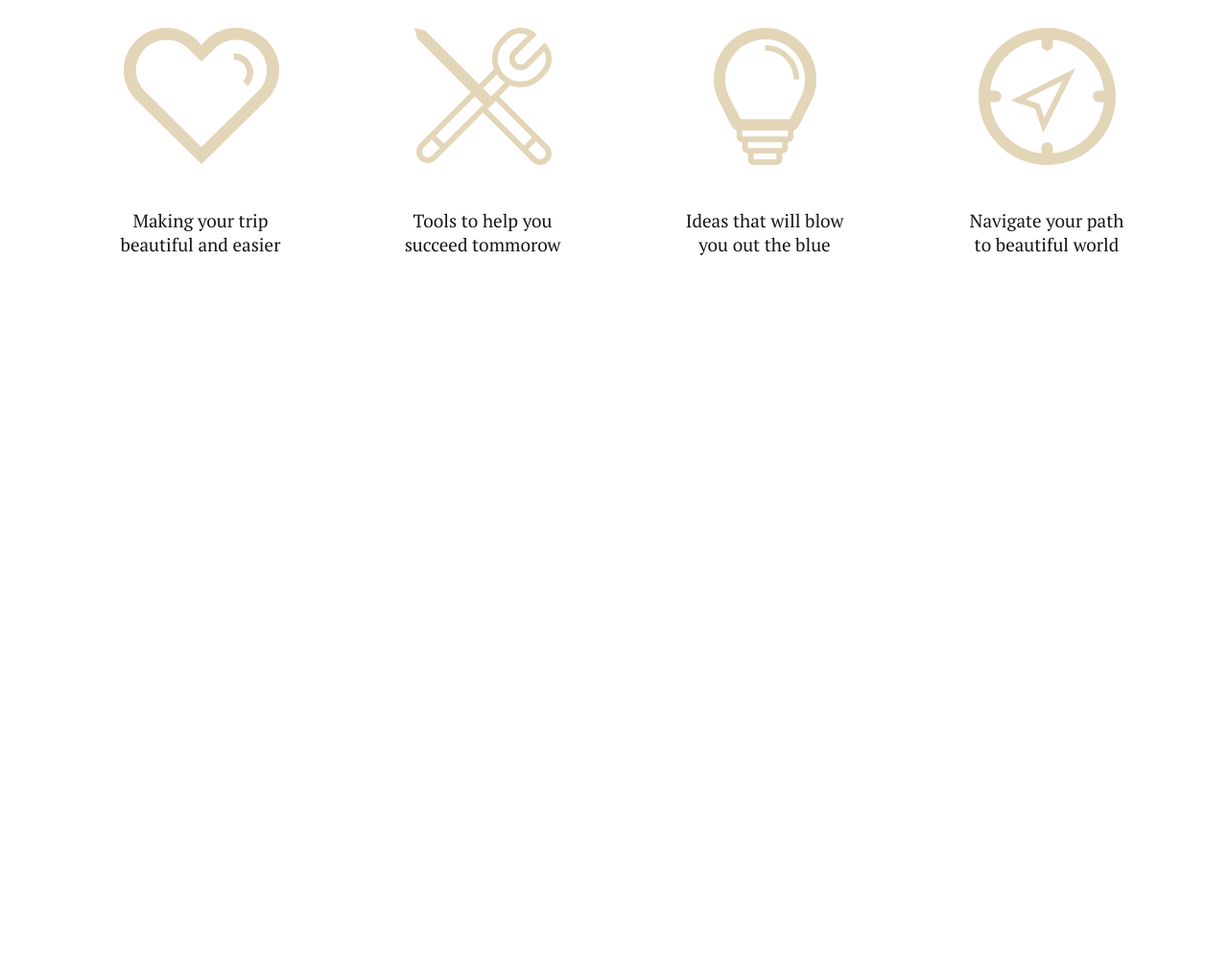
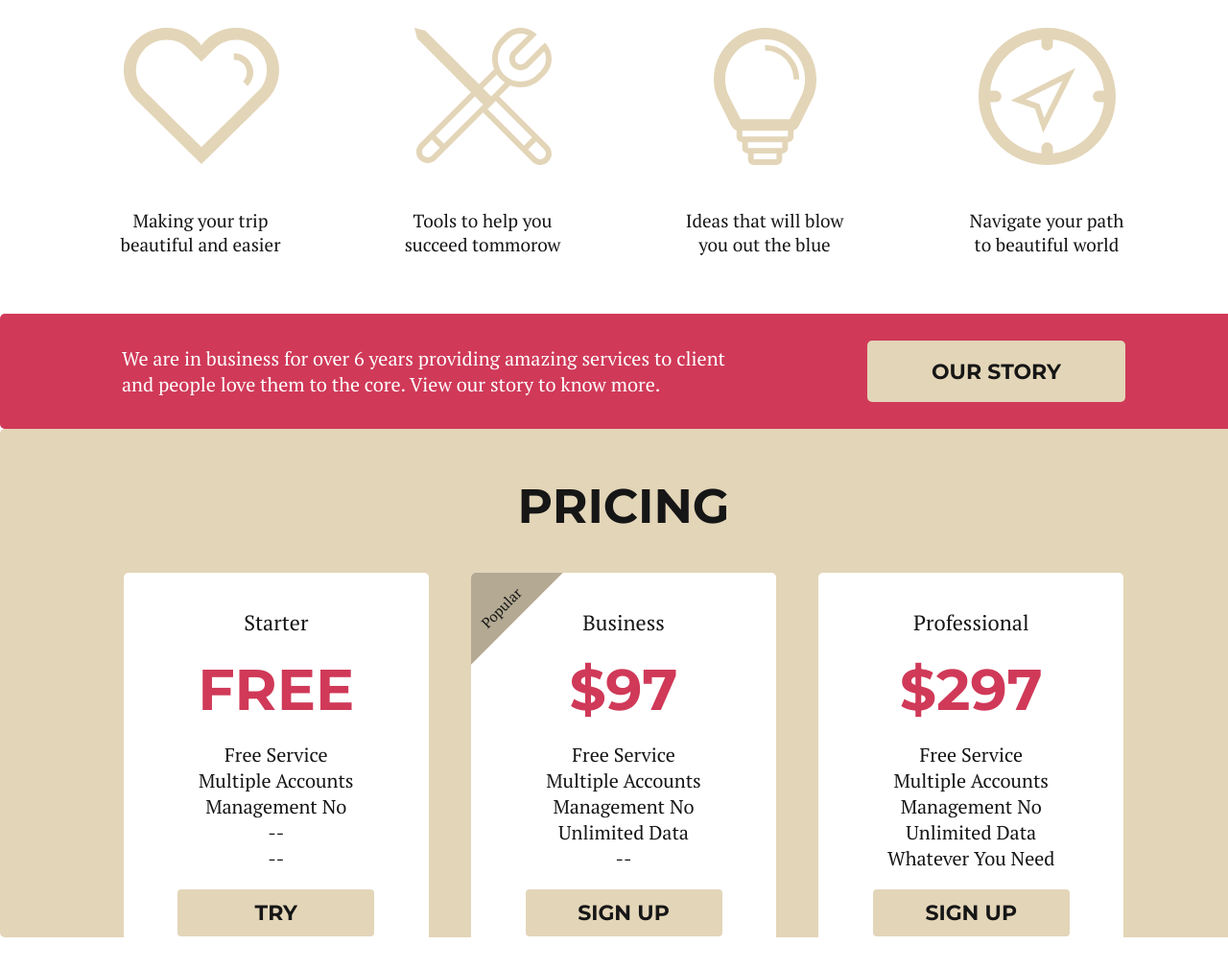
Before and after one commit to PavelNovik/template_4, a website built with Parcel: page src/index.html in a window 1280 px wide. Shown: the part 868-1878 px from the top of the page at 96% size. Before the commit the page ends 1168 px from the top, so only its background shows below. Built offline with nearby package versions, Linux system fonts and the light colour scheme.

Commit message:
add story & pricing stage

```diff
--- a/src/assets/styles/components/_price.scss
+++ b/src/assets/styles/components/_price.scss
@@ -1,7 +1,8 @@
 .price {
+  background-color: $main__text_white;
   width: 31.8rem;
   height: 38.9rem;
-  border: 1px solid black;
+  // border: 1px solid black;
   border-radius: 5px;
   position: relative;
   overflow: hidden;
@@ -13,6 +14,7 @@
   &__name {
     @include article__text(2.2rem, $title__text_black);
     margin-top: 3.7rem;
+    text-transform: capitalize;
   }
 
   &__description {
--- /dev/null
+++ b/src/assets/styles/layouts/_price.scss
@@ -0,0 +1,27 @@
+.pricing {
+    background-color: #e3d5b8;
+    display: flex;
+    flex-direction: column;
+    align-items: center;
+    position: relative;
+    height: 53rem;
+    border-radius: 5px;
+
+    &__title {
+        margin: 5rem auto;
+
+        h2 {
+            @include title__text($main__title_size, $title__text_black, $titleFont)
+        }
+    }
+
+    &__field {
+        position: absolute;
+        top: 15rem;
+        width: 87%;
+        display: flex;
+        // align-items: center;
+        justify-content: space-evenly;
+
+    }
+}
--- /dev/null
+++ b/src/assets/styles/layouts/_story.scss
@@ -0,0 +1,31 @@
+.story {
+    background-color: $title__text_red;
+    border-radius: 5px;
+    height: 12rem;
+    display: flex;
+    flex-direction: row;
+    align-items: center;
+    justify-content: space-evenly;
+    margin-top: 6rem;
+
+    &__article {
+        width: 65rem;
+
+        p {
+            @include article__text(2rem, $main__text_white);
+        }
+    }
+
+    &__btn {
+        @include title__text(2.2rem, $title__text_black, $titleFont);
+        width: 269px;
+        height: 64px;
+        border: none;
+        border-radius: 5px;
+        background-color: #e3d5b8;
+        text-transform: uppercase;
+        font-weight: 510;
+        cursor: pointer;
+
+    }
+}
--- a/src/assets/styles/layouts/index.scss
+++ b/src/assets/styles/layouts/index.scss
@@ -1,2 +1,4 @@
 @import './header';
 @import './service';
+@import './story';
+@import './price';
--- a/src/index.html
+++ b/src/index.html
@@ -75,6 +75,65 @@
                 </div>
             </div>
         </div>
+        <div class="story">
+            <div class="story__article">
+                <p>We are in business for over 6 years providing amazing services to client
+                    and people love them to the core. View our story to know more.</p>
+            </div>
+            <button class="story__btn">our story</button>
+        </div>
+        <div class="pricing">
+            <div class="pricing__title">
+                <h2>pricing</h2>
+            </div>
+            <div class="pricing__field">
+                <div class="price">
+                    <!-- <div class="price__hot">Popular</div> -->
+                    <div class="price__name">starter</div>
+                    <div class="price__cost">free</div>
+                    <div class="price__description">
+                        <ul class="price__description_list">
+                            <li class="price__description_list-item">Free Service</li>
+                            <li class="price__description_list-item">Multiple Accounts</li>
+                            <li class="price__description_list-item">Management No</li>
+                            <li class="price__description_list-item">--</li>
+                            <li class="price__description_list-item">--</li>
+                        </ul>
+                    </div>
+                    <button class="price__btn">try</button>
+                </div>
+                <div class="price">
+                    <div class="price__hot">Popular</div>
+                    <div class="price__name">Business</div>
+                    <div class="price__cost">$97</div>
+                    <div class="price__description">
+                        <ul class="price__description_list">
+                            <li class="price__description_list-item">Free Service</li>
+                            <li class="price__description_list-item">Multiple Accounts</li>
+                            <li class="price__description_list-item">Management No</li>
+                            <li class="price__description_list-item">Unlimited Data</li>
+                            <li class="price__description_list-item">--</li>
+                        </ul>
+                    </div>
+                    <button class="price__btn">sign up</button>
+                </div>
+                <div class="price">
+                    <!-- <div class="price__hot">Popular</div> -->
+                    <div class="price__name">professional</div>
+                    <div class="price__cost">$297</div>
+                    <div class="price__description">
+                        <ul class="price__description_list">
+                            <li class="price__description_list-item">Free Service</li>
+                            <li class="price__description_list-item">Multiple Accounts</li>
+                            <li class="price__description_list-item">Management No</li>
+                            <li class="price__description_list-item">Unlimited Data</li>
+                            <li class="price__description_list-item">whatever you need</li>
+                        </ul>
+                    </div>
+                    <button class="price__btn">sign up</button>
+                </div>
+            </div>
+        </div>
         <br>
         <br>
         <br>
```
Also changed, not shown: src/assets/styles/utils/_vars.scss (line endings or trailing spaces).
